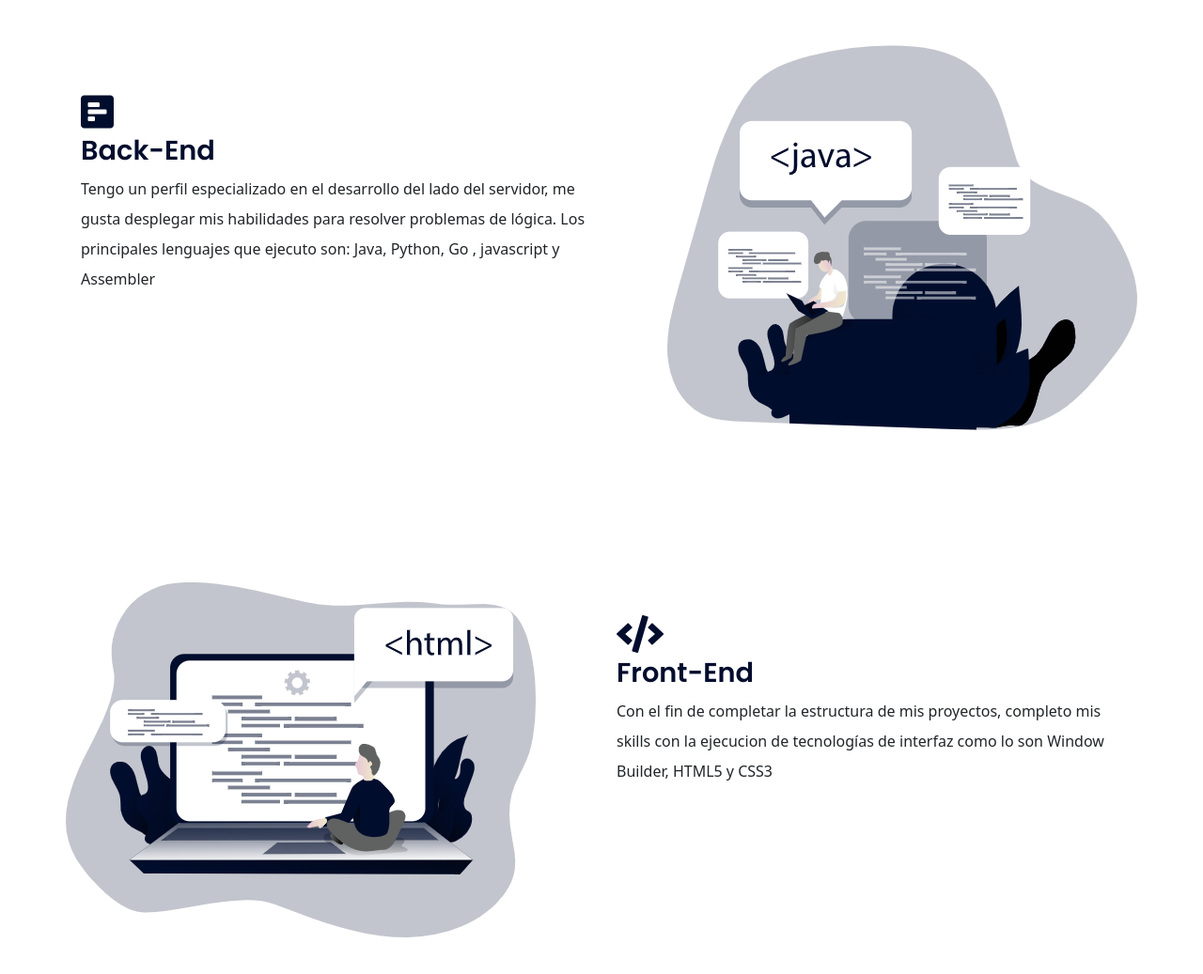
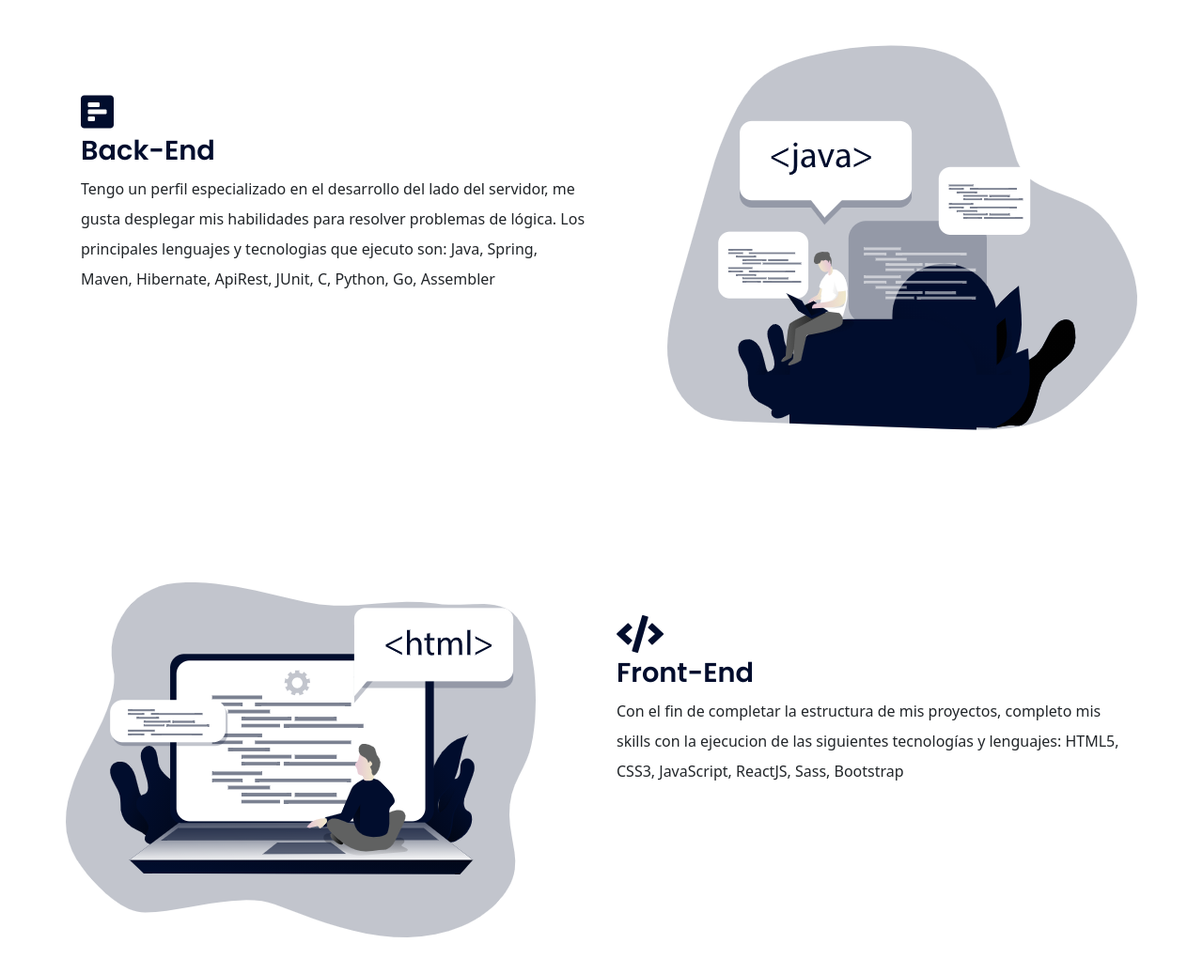
Before and after one commit to enzoareb/Web-Site, a website: page index.html in a window 1280 px wide. Shown: the part 1328-2365 px from the top of the page at 94% size. Drawn offline with nearby package versions, Linux system fonts and the light colour scheme.

Commit message:
add skills

```diff
--- a/index.html
+++ b/index.html
@@ -117,7 +117,8 @@
             <p class="lh-lg">
               Tengo un perfil especializado en el desarrollo del lado del servidor,
               me gusta desplegar mis habilidades para resolver problemas de lógica.
-              Los principales lenguajes que ejecuto son: Java, Python, Go , javascript y Assembler
+              Los principales lenguajes y tecnologias que ejecuto son: Java, Spring,
+              Maven, Hibernate, ApiRest, JUnit, C, Python, Go, Assembler
             </p>
           </div>
         </div>
@@ -140,8 +141,8 @@
             <h3 class="display-3--title mt-1">Front-End</h3>
             <p class="lh-lg">
               Con el fin de completar la estructura de mis proyectos, completo mis
-              skills con la ejecucion de tecnologías de interfaz como lo son Window Builder,
-              HTML5 y CSS3
+              skills con la ejecucion de las siguientes tecnologías y lenguajes:
+              HTML5, CSS3, JavaScript, ReactJS, Sass, Bootstrap
             </p>
           </div>
         </div>
```
